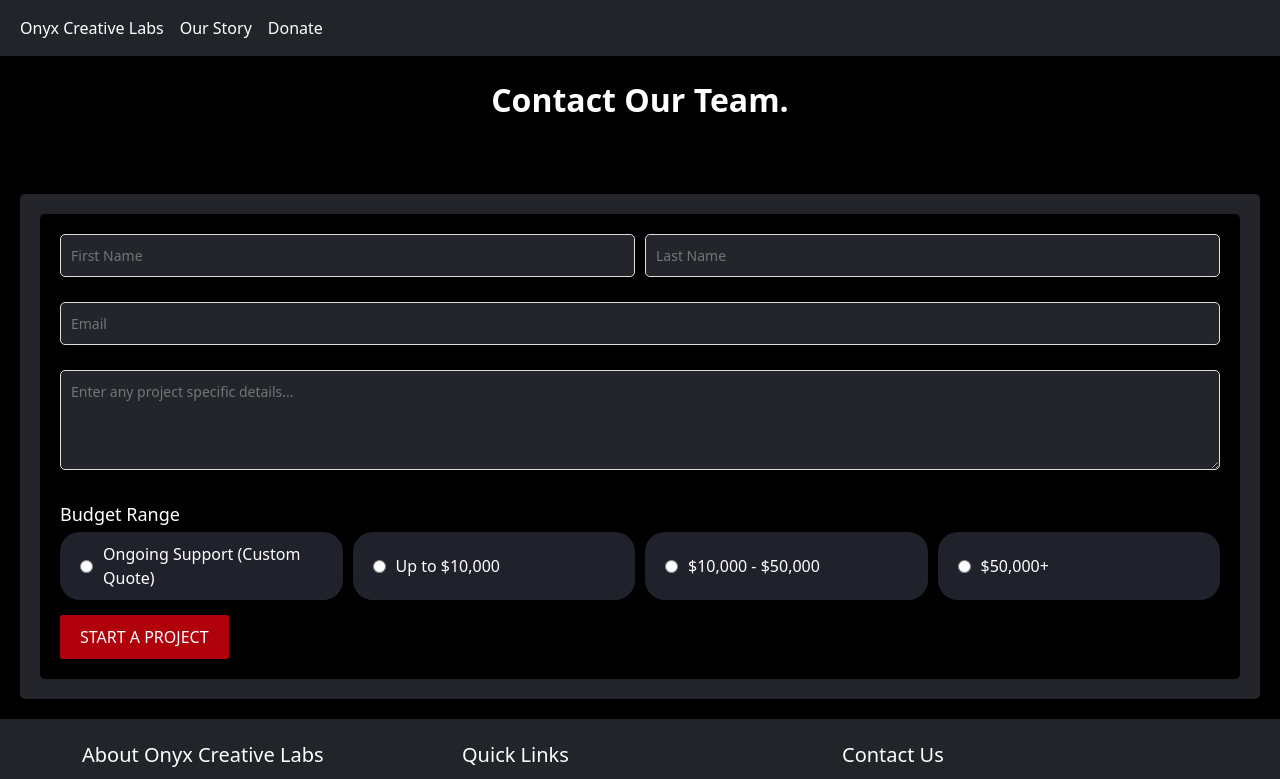
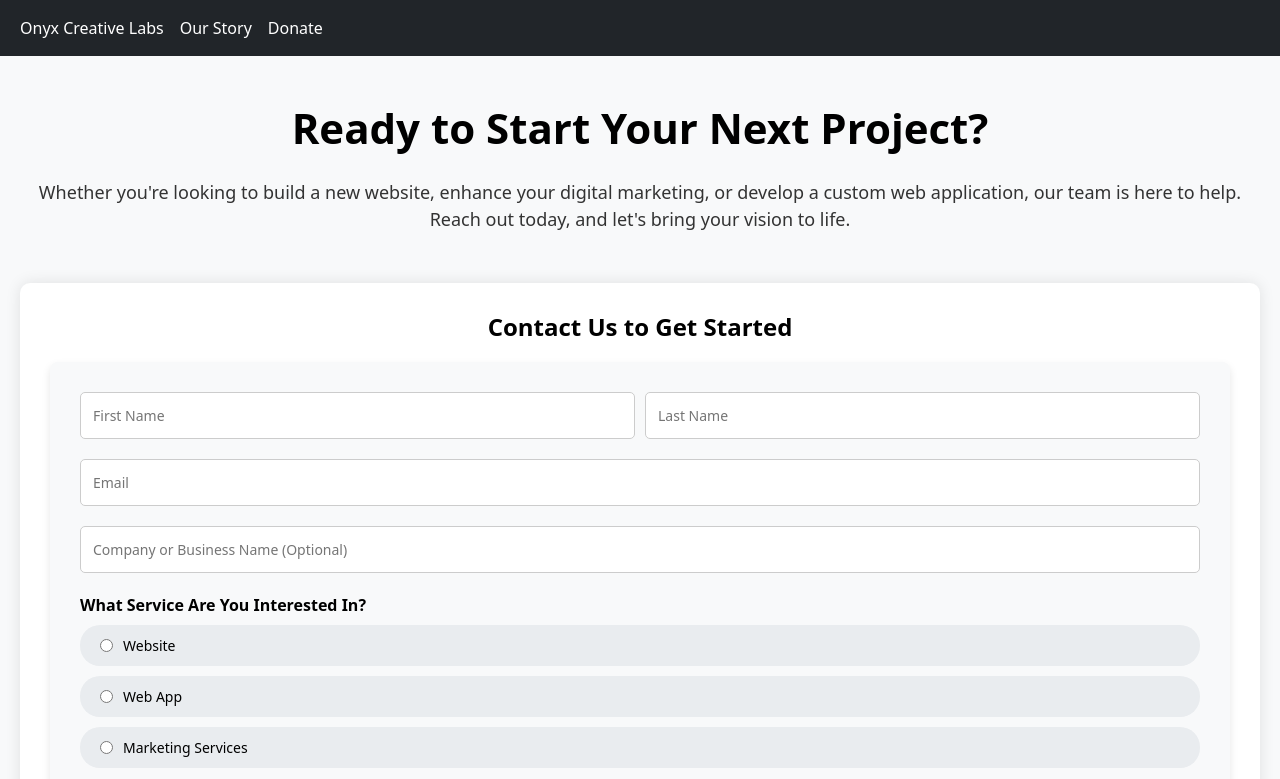
Before and after one commit to Jsmithseo/siliconislandvallejo, a Next.js app: page /contact in a window 1280 px wide. Shown: the top 779 px of the page. Built offline with nearby package versions, Linux system fonts and the light colour scheme.

Commit message:
add tax request form

```diff
--- a/pages/components/ContactUsform.js
+++ b/pages/components/ContactUsform.js
@@ -6,8 +6,10 @@ const ContactForm = () => {
     firstName: '',
     lastName: '',
     email: '',
+    companyName: '',
     description: '',
     budget: '',
+    serviceType: '', // New field for service type
   });
 
   const handleChange = (e) => {
@@ -29,8 +31,10 @@ const ContactForm = () => {
         { name: 'firstname', value: formData.firstName },
         { name: 'lastname', value: formData.lastName },
         { name: 'email', value: formData.email },
+        { name: 'company', value: formData.companyName },
         { name: 'description', value: formData.description },
         { name: 'budget', value: formData.budget },
+        { name: 'service_type', value: formData.serviceType }, // Added service type to payload
       ],
     };
 
@@ -50,10 +54,11 @@ const ContactForm = () => {
   return (
     <div
       style={{
-        background: '#000',
-        padding: '20px',
-        borderRadius: '5px',
-        boxShadow: '0 0 10px rgba(0, 0, 0, 0.1)',
+        background: '#f8f9fa', // Light gray background to match the page
+        padding: '30px',
+        borderRadius: '8px',
+        boxShadow: '0 4px 8px rgba(0, 0, 0, 0.1)',
+        color: '#000', // Black text color for readability
       }}
     >
       <form onSubmit={handleSubmit}>
@@ -61,7 +66,7 @@ const ContactForm = () => {
           style={{
             display: 'flex',
             justifyContent: 'space-between',
-            marginBottom: '15px',
+            marginBottom: '20px',
           }}
         >
           <div style={{ flex: '1', marginRight: '10px' }}>
@@ -69,16 +74,7 @@ const ContactForm = () => {
               type="text"
               id="firstName"
               name="firstName"
-              style={{
-                width: '100%',
-                padding: '10px',
-                border: '1px solid #ddd',
-                borderRadius: '5px',
-                fontSize: '14px',
-                backgroundColor: '#24252B',
-                color: '#fff',
-                marginBottom: '10px',
-              }}
+              style={styles.input}
               placeholder="First Name"
               value={formData.firstName}
               onChange={handleChange}
@@ -90,16 +86,7 @@ const ContactForm = () => {
               type="text"
               id="lastName"
               name="lastName"
-              style={{
-                width: '100%',
-                padding: '10px',
-                border: '1px solid #ddd',
-                borderRadius: '5px',
-                fontSize: '14px',
-                backgroundColor: '#24252B',
-                color: '#fff',
-                marginBottom: '10px',
-              }}
+              style={styles.input}
               placeholder="Last Name"
               value={formData.lastName}
               onChange={handleChange}
@@ -107,57 +94,105 @@ const ContactForm = () => {
             />
           </div>
         </div>
-        <div style={{ marginBottom: '15px' }}>
+        <div style={{ marginBottom: '20px' }}>
           <input
             type="email"
             id="email"
             name="email"
-            style={{
-              width: '100%',
-              padding: '10px',
-              border: '1px solid #ddd',
-              borderRadius: '5px',
-              fontSize: '14px',
-              backgroundColor: '#24252B',
-              color: '#fff',
-              marginBottom: '10px',
-            }}
+            style={styles.input}
             placeholder="Email"
             value={formData.email}
             onChange={handleChange}
             required
           />
         </div>
-        <div style={{ marginBottom: '15px' }}>
+        <div style={{ marginBottom: '20px' }}>
+          <input
+            type="text"
+            id="companyName"
+            name="companyName"
+            style={styles.input}
+            placeholder="Company or Business Name (Optional)"
+            value={formData.companyName}
+            onChange={handleChange}
+          />
+        </div>
+        <div style={{ marginBottom: '20px' }}>
+          <label
+            htmlFor="serviceType"
+            style={{
+              color: '#000',
+              marginBottom: '8px',
+              fontSize: '16px',
+              fontWeight: '600',
+            }}
+          >
+            What Service Are You Interested In?
+          </label>
+          <div style={{ display: 'flex', flexDirection: 'column', gap: '10px' }}>
+            <div style={styles.radioOption}>
+              <input
+                type="radio"
+                id="website"
+                name="serviceType"
+                value="Website"
+                checked={formData.serviceType === 'Website'}
+                onChange={handleChange}
+                required
+              />
+              <label htmlFor="website" style={styles.radioLabel}>
+                Website
+              </label>
+            </div>
+            <div style={styles.radioOption}>
+              <input
+                type="radio"
+                id="webApp"
+                name="serviceType"
+                value="Web App"
+                checked={formData.serviceType === 'Web App'}
+                onChange={handleChange}
+                required
+              />
+              <label htmlFor="webApp" style={styles.radioLabel}>
+                Web App
+              </label>
+            </div>
+            <div style={styles.radioOption}>
+              <input
+                type="radio"
+                id="marketingServices"
+                name="serviceType"
+                value="Marketing Services"
+                checked={formData.serviceType === 'Marketing Services'}
+                onChange={handleChange}
+                required
+              />
+              <label htmlFor="marketingServices" style={styles.radioLabel}>
+                Marketing Services
+              </label>
+            </div>
+          </div>
+        </div>
+        <div style={{ marginBottom: '20px' }}>
           <textarea
             id="description"
             name="description"
-            style={{
-              width: '100%',
-              padding: '10px',
-              border: '1px solid #ddd',
-              borderRadius: '5px',
-              fontSize: '14px',
-              backgroundColor: '#24252B',
-              color: '#fff',
-              height: '100px',
-              resize: 'vertical',
-              marginBottom: '10px',
-            }}
+            style={styles.textarea}
             placeholder="Enter any project specific details..."
             value={formData.description}
             onChange={handleChange}
             required
           ></textarea>
         </div>
-        <div style={{ marginBottom: '15px' }}>
+        <div style={{ marginBottom: '20px' }}>
           <label
             htmlFor="budget"
             style={{
-              color: '#fff',
-              marginBottom: '4px',
-              fontSize: '18px',
-              fontWeight: '500',
+              color: '#000',
+              marginBottom: '8px',
+              fontSize: '16px',
+              fontWeight: '600',
             }}
           >
             Budget Range
@@ -167,22 +202,9 @@ const ContactForm = () => {
               display: 'flex',
               flexWrap: 'wrap',
               gap: '10px',
-              marginBottom: '15px',
             }}
           >
-            <div
-              style={{
-                flex: '1',
-                backgroundColor: '#20222B',
-                color: '#fff',
-                borderRadius: '20px',
-                cursor: 'pointer',
-                textAlign: 'left',
-                display: 'flex',
-                alignItems: 'center',
-                padding: '10px 20px',
-              }}
-            >
+            <div style={styles.radioOption}>
               <input
                 type="radio"
                 id="budget-low"
@@ -192,23 +214,11 @@ const ContactForm = () => {
                 onChange={handleChange}
                 required
               />
-              <label htmlFor="budget-low" style={{ marginLeft: '10px' }}>
+              <label htmlFor="budget-low" style={styles.radioLabel}>
                 Ongoing Support (Custom Quote)
               </label>
             </div>
-            <div
-              style={{
-                flex: '1',
-                backgroundColor: '#20222B',
-                color: '#fff',
-                borderRadius: '20px',
-                cursor: 'pointer',
-                textAlign: 'left',
-                display: 'flex',
-                alignItems: 'center',
-                padding: '10px 20px',
-              }}
-            >
+            <div style={styles.radioOption}>
               <input
                 type="radio"
                 id="budget-low-5000-30000"
@@ -218,26 +228,11 @@ const ContactForm = () => {
                 onChange={handleChange}
                 required
               />
-              <label
-                htmlFor="budget-low-5000-30000"
-                style={{ marginLeft: '10px' }}
-              >
+              <label htmlFor="budget-low-5000-30000" style={styles.radioLabel}>
                 Up to $10,000
               </label>
             </div>
-            <div
-              style={{
-                flex: '1',
-                backgroundColor: '#20222B',
-                color: '#fff',
-                borderRadius: '20px',
-                cursor: 'pointer',
-                textAlign: 'left',
-                display: 'flex',
-                alignItems: 'center',
-                padding: '10px 20px',
-              }}
-            >
+            <div style={styles.radioOption}>
               <input
                 type="radio"
                 id="budget-medium"
@@ -247,23 +242,11 @@ const ContactForm = () => {
                 onChange={handleChange}
                 required
               />
-              <label htmlFor="budget-medium" style={{ marginLeft: '10px' }}>
+              <label htmlFor="budget-medium" style={styles.radioLabel}>
                 $10,000 - $50,000
               </label>
             </div>
-            <div
-              style={{
-                flex: '1',
-                backgroundColor: '#20222B',
-                color: '#fff',
-                borderRadius: '20px',
-                cursor: 'pointer',
-                textAlign: 'left',
-                display: 'flex',
-                alignItems: 'center',
-                padding: '10px 20px',
-              }}
-            >
+            <div style={styles.radioOption}>
               <input
                 type="radio"
                 id="budget-high"
@@ -273,33 +256,74 @@ const ContactForm = () => {
                 onChange={handleChange}
                 required
               />
-              <label htmlFor="budget-high" style={{ marginLeft: '10px' }}>
+              <label htmlFor="budget-high" style={styles.radioLabel}>
                 $50,000+{' '}
               </label>
             </div>
           </div>
         </div>
+        <div style={{ textAlign: 'center' }}>
           <button
             type="submit"
             style={{
-            padding: '10px 20px',
-            backgroundColor: '#B0000B',
+              padding: '12px 20px',
+              backgroundColor: '#0C6DFD',
               color: '#fff',
               border: 'none',
-            borderRadius: '3px',
+              borderRadius: '5px',
               cursor: 'pointer',
               fontSize: '16px',
               textAlign: 'center',
               textTransform: 'uppercase',
               whiteSpace: 'nowrap',
-            fontWeight: '500',
+              fontWeight: '600',
             }}
           >
             Start A Project
           </button>
+        </div>
       </form>
     </div>
   );
 };
 
+const styles = {
+  input: {
+    width: '100%',
+    padding: '12px',
+    border: '1px solid #ccc',
+    borderRadius: '5px',
+    fontSize: '14px',
+    backgroundColor: '#fff', // White background for inputs
+    color: '#000', // Black text for readability
+  },
+  textarea: {
+    width: '100%',
+    padding: '12px',
+    border: '1px solid #ccc',
+    borderRadius: '5px',
+    fontSize: '14px',
+    backgroundColor: '#fff', // White background for textarea
+    color: '#000', // Black text for readability
+    height: '120px',
+    resize: 'vertical',
+  },
+  radioOption: {
+    flex: '1',
+    backgroundColor: '#e9ecef', // Light gray background for radio buttons
+    color: '#000', // Black text for readability
+    borderRadius: '20px',
+    cursor: 'pointer',
+    textAlign: 'left',
+    display: 'flex',
+    alignItems: 'center',
+    padding: '10px 20px',
+  },
+  radioLabel: {
+    marginLeft: '10px',
+    fontSize: '14px',
+    fontWeight: '500',
+  },
+};
+
 export default ContactForm;
--- a/pages/contact/index.js
+++ b/pages/contact/index.js
@@ -7,8 +7,8 @@ const Contact = () => {
   return (
     <div
       style={{
-        backgroundColor: '#000',
-        color: '#fff',
+        backgroundColor: '#f8f9fa', // Light gray background
+        color: '#000',
         minHeight: '100vh',
         display: 'flex',
         flexDirection: 'column',
@@ -16,35 +16,60 @@ const Contact = () => {
       }}
     >
       <BaseLayout>
-        <div className="container-fluid" style={{ padding: '20px' }}>
+        <div className="container-fluid" style={{ padding: '40px 20px' }}>
           <div className="row">
             <div className="col-lg-12">
               <div
                 className="contactHeadline"
                 style={{
-                  fontSize: '32px',
+                  fontSize: '42px',
                   fontWeight: '700',
                   textAlign: 'center',
                   marginBottom: '20px',
+                  color: '#000', // Black text for contrast
                 }}
               >
-                Contact Our Team.
+                Ready to Start Your Next Project?
               </div>
+              <p style={{ textAlign: 'center', fontSize: '18px', marginBottom: '50px', color: '#333' }}>
+                Whether you're looking to build a new website, enhance your digital marketing, or develop a custom web application, our team is here to help.
+                Reach out today, and let's bring your vision to life.
+              </p>
             </div>
-            <div className="col-lg-12" style={{ marginTop: '50px' }}>
+            <div className="col-lg-12">
               <div
                 className="contact-form"
                 style={{
-                  background: '#24252B',
-                  padding: '20px',
-                  borderRadius: '5px',
-                  boxShadow: '0 0 10px rgba(0, 0, 0, 0.1)',
+                  background: '#fff', // White background for form
+                  padding: '30px',
+                  borderRadius: '10px',
+                  boxShadow: '0 0 15px rgba(0, 0, 0, 0.1)', // Lighter shadow for light background
                 }}
               >
+                <h3 style={{ textAlign: 'center', marginBottom: '20px', fontSize: '24px', fontWeight: '600', color: '#000' }}>
+                  Contact Us to Get Started
+                </h3>
                 <ContactForm />
               </div>
             </div>
-            <div className="col-lg-6">{/* Other content */}</div>
+            <div className="col-lg-12" style={{ marginTop: '30px' }}>
+              <div
+                style={{
+                  textAlign: 'center',
+                  padding: '20px',
+                  borderRadius: '10px',
+                  color: '#000',
+                  fontSize: '18px',
+                }}
+              >
+                <p>
+                  Have specific questions or want to discuss your project in detail? Feel free to contact us at <a href="mailto:jeremy@onyxcreativelabs.com" style={{ color: '#007bff' }}>jeremy@onyxcreativelabs.com</a> or call us directly at <a href="tel:+5109257174" style={{ color: '#007bff' }}>510-925-7174</a>.
+                </p>
+                <p>
+                  We're excited to partner with you and turn your ideas into reality.
+                </p>
+              </div>
+            </div>
           </div>
         </div>
       </BaseLayout>
```
Lines whose indentation alone changed are shown as unchanged.
